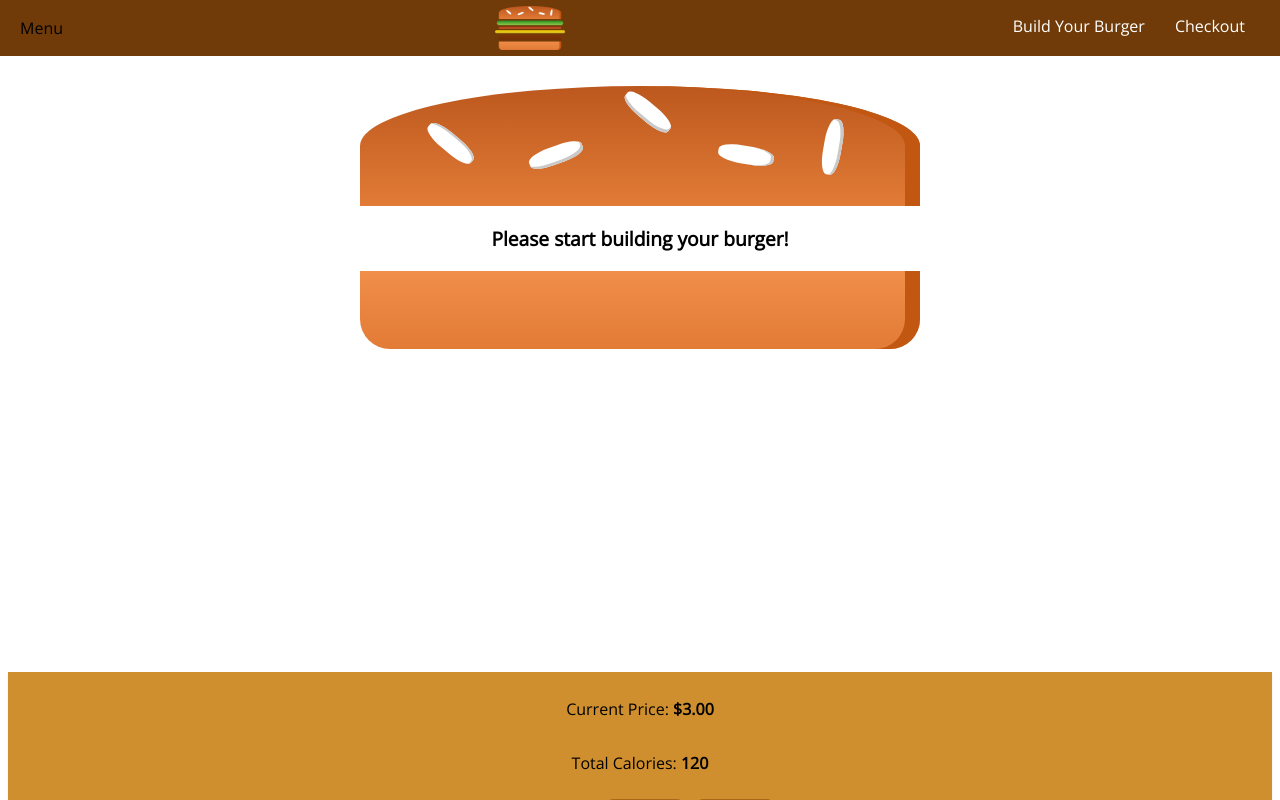
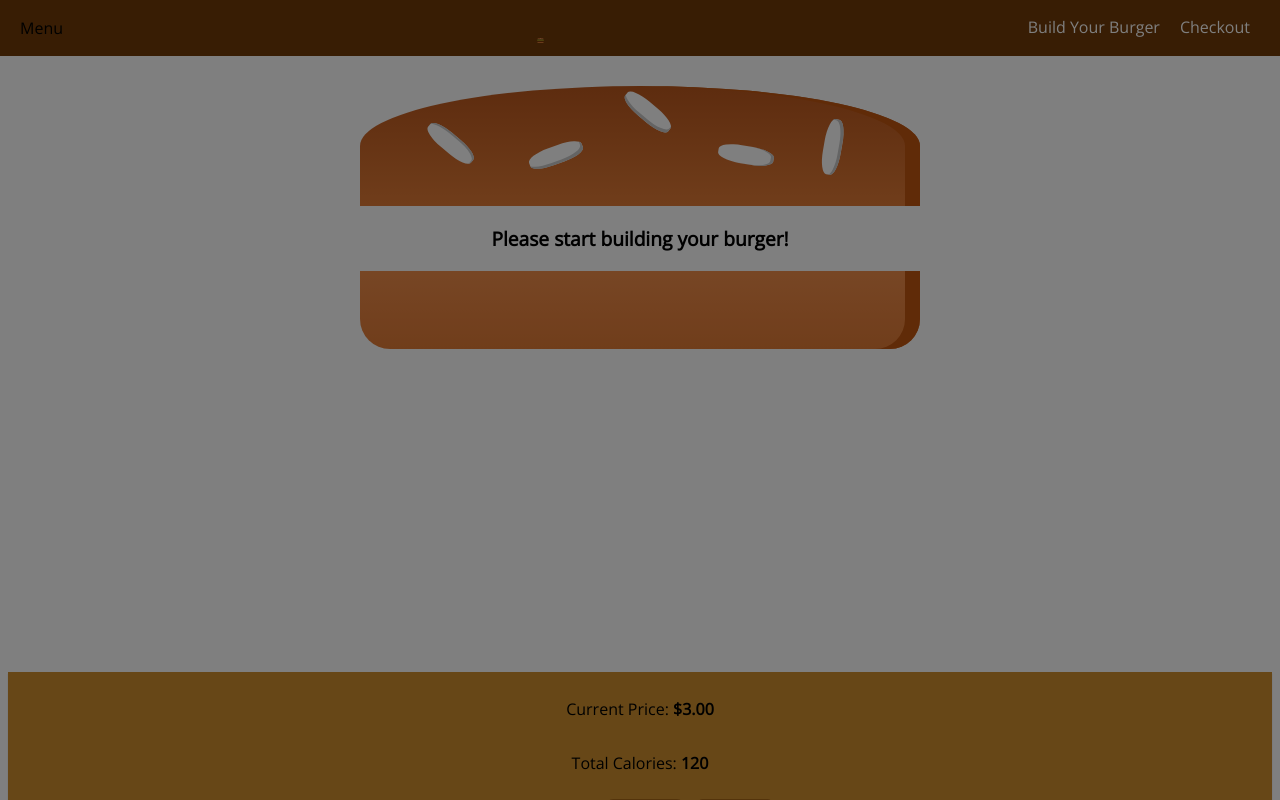
Before and after one commit to ashleynicole472/HamburgerApp, a React app in the folder burger-app/: page / in a window 1280 px wide. Shown: the top 800 px of the page. Built offline with nearby package versions, Linux system fonts and the light colour scheme.

Commit message:
Added backdrop when sideDrawer is active

```diff
--- a/burger-app/src/Components/Logo/Logo.css
+++ b/burger-app/src/Components/Logo/Logo.css
@@ -1,5 +1,5 @@
 .Logo {
-    height: 100%;
+    height: 8%;
 }
 
 .Logo img {
--- a/burger-app/src/Components/Logo/Logo.js
+++ b/burger-app/src/Components/Logo/Logo.js
@@ -3,7 +3,7 @@ import burgerlogo from '../../assets/images/burger-logo.png';
 import classes from './Logo.css';
 
 const logo = (props) => (
-    <div className={classes.Logo} >
+    <div className={classes.Logo}>
         <img src={burgerlogo} alt='Burger Logo'/>
     </div>
 )
--- a/burger-app/src/Components/Navigation/NavigationItems/NavigationItem/NavigationItem.css
+++ b/burger-app/src/Components/Navigation/NavigationItems/NavigationItem/NavigationItem.css
@@ -1,23 +1,38 @@
 .NavigationItem {
-    margin: 5px;
+    margin: 10px 0;
     box-sizing: border-box;
     display: block;
+    width: 100%;
+}
+
+.NavigationItem a {
+    color: #8F5C2C;
+    text-decoration: none;
+    width: 100%;
+    box-sizing: border-box;
+    display: block;
+}
+
+.NavigationItem a:hover,
+.NavigationItem a:active,
+.NavigationItem a.active {
+    color: #40A4C8;
+}
+
+@media (min-width: 500px) {
+    .NavigationItem {
+        margin: 0;
+        display: flex;
         height: 100%;
-    padding-top: 5px;
         width: auto;
         align-items: center;
     }
 
     .NavigationItem a {
         color: white;
-    border-radius: 8px;
-    text-decoration: none;
-    height: auto;
-    padding:  10px;
+        height: 100%;
+        padding: 16px 10px;
         border-bottom: 4px solid transparent;
-    box-sizing: border-box;
-    display: block;
-    float: left;
     }
 
     .NavigationItem a:hover,
@@ -27,3 +42,4 @@
         border-bottom: 4px solid #40A4C8;
         color: white;
     }
+}
--- a/burger-app/src/Components/Navigation/SideDrawer/SideDrawer.js
+++ b/burger-app/src/Components/Navigation/SideDrawer/SideDrawer.js
@@ -2,17 +2,21 @@ import React from 'react';
 import Logo from '../../Logo/Logo';
 import NavigationItems from '../NavigationItems/NavigationItems';
 import classes from './SideDrawer.css';
+import Backdrop from '../../UI/Backdrop/Backdrop';
+import Aux from '../../../hoc/Aux';
+
 
 const sideDrawer = (props) => {
     return(
-        <div className={classes.SideDrawer}>
-            <div>
-                <Logo />
+        <Aux>
+            <Backdrop show />
+            <div className={classes.SideDrawer}>
+                <Logo height='11%'/>
+                <nav>
+                    <NavigationItems />
+                </nav>
             </div>
-            <nav>
-                <NavigationItems />
-            </nav>
-        </div>
+        </Aux>
     );
 };
 
--- a/burger-app/src/Components/Navigation/Toolbar/Toolbar.js
+++ b/burger-app/src/Components/Navigation/Toolbar/Toolbar.js
@@ -1,14 +1,12 @@
 import React from 'react';
 import classes from './Toolbar.css';
 import Logo from '../../Logo/Logo';
-import NavigationItems from '../NavigationItems/NavigationItems'
+import NavigationItems from '../NavigationItems/NavigationItems';
 
 const toolbar = (props) => (
     <header className={classes.Toolbar}>
         <div>Menu</div>
-        <div className={classes.Logo}>
-            <Logo />
-        </div>
+        <Logo height='80%'/>
         <nav>
             <NavigationItems />
         </nav>
```
Lines whose indentation alone changed are shown as unchanged.
